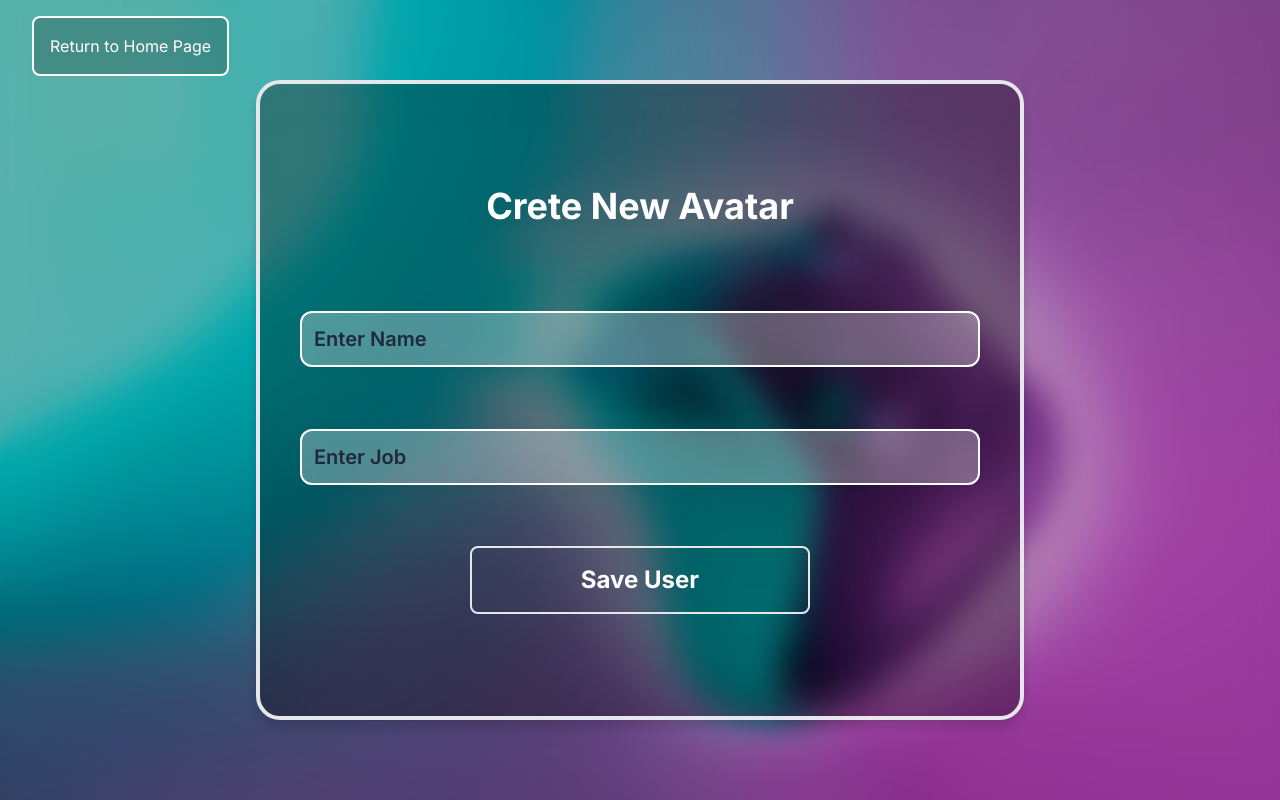
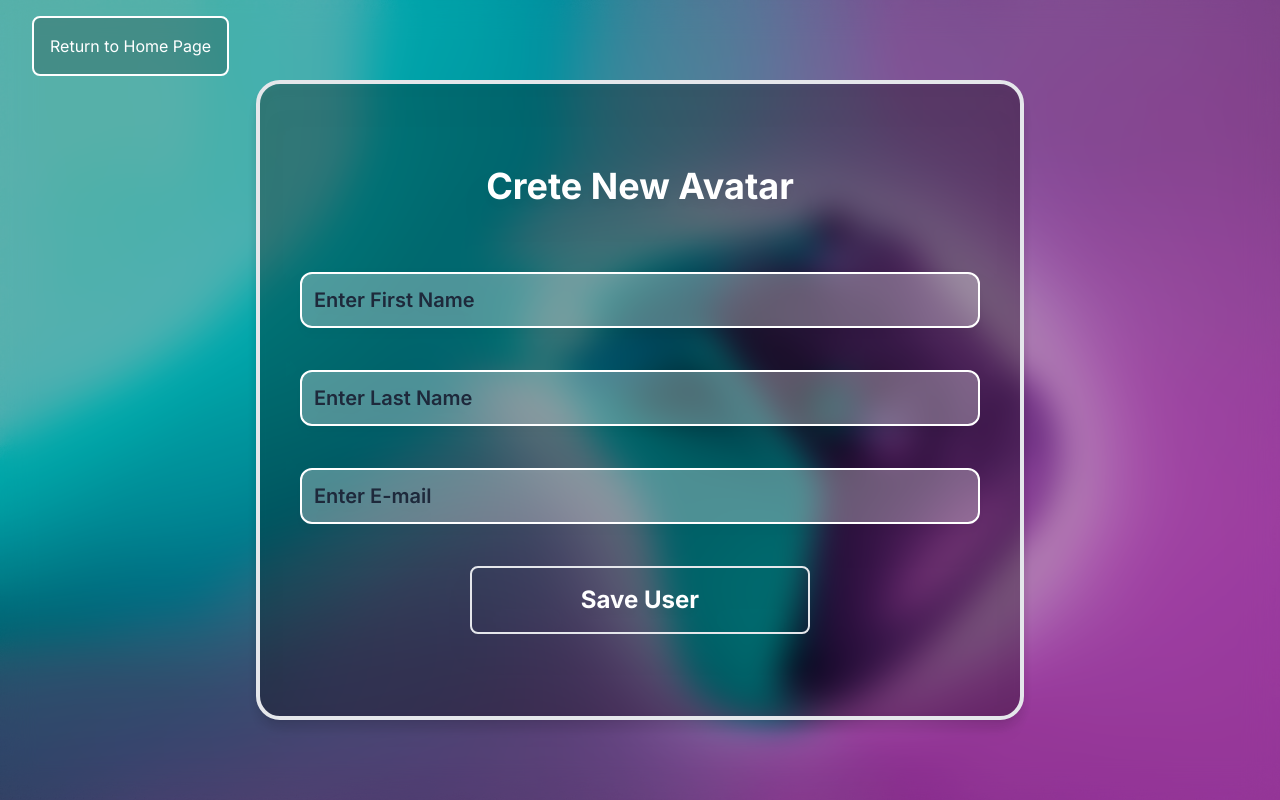
Before and after one commit to bounswe/bounswe2023group4, a Next.js app in the folder practice-app/frontend/: page /selin-isik/add-profile in a window 1280 px wide. Built offline with nearby package versions, Linux system fonts and the light colour scheme.

Commit message:
fixed user post method

```diff
--- a/practice-app/frontend/app/selin-isik/add-profile/page.tsx
+++ b/practice-app/frontend/app/selin-isik/add-profile/page.tsx
@@ -6,14 +6,18 @@ import { useState } from 'react'
 
 const Page = () => {
   const initialUser = {
-    name: '',
-    job: '',
+    first_name: '',
+    last_name: '',
+    email: '',
+    avatar: 'https://reqres.in/img/faces/7-image.jpg',
+    id: 0,
   }
   const [user, setUser] = useState<User>(initialUser)
 
   const { mutate } = useCreateUser({})
   const onSubmit = () => {
     mutate(user)
+    setUser(initialUser)
   }
 
   return (
@@ -31,16 +35,26 @@ const Page = () => {
           </p>
           <input
             className="text-white font-semibold text-xl p-3 bg-white/30 border-2 border-white rounded-xl focus:outline-none placeholder-slate-800"
-            placeholder="Enter Name"
+            placeholder="Enter First Name"
+            value={user.first_name}
             onChange={(e) => {
-              setUser({ ...user, name: e.target.value })
+              setUser({ ...user, first_name: e.target.value })
             }}
           ></input>
           <input
-            placeholder="Enter Job"
+            value={user.last_name}
+            placeholder="Enter Last Name"
             className="text-white font-semibold text-xl p-3 bg-white/30 border-2 border-white rounded-xl focus:outline-none placeholder-slate-800"
             onChange={(e) => {
-              setUser({ ...user, job: e.target.value })
+              setUser({ ...user, last_name: e.target.value })
+            }}
+          ></input>
+          <input
+            value={user.email}
+            className="text-white font-semibold text-xl p-3 bg-white/30 border-2 border-white rounded-xl focus:outline-none placeholder-slate-800"
+            placeholder="Enter E-mail"
+            onChange={(e) => {
+              setUser({ ...user, email: e.target.value })
             }}
           ></input>
           <button
```
